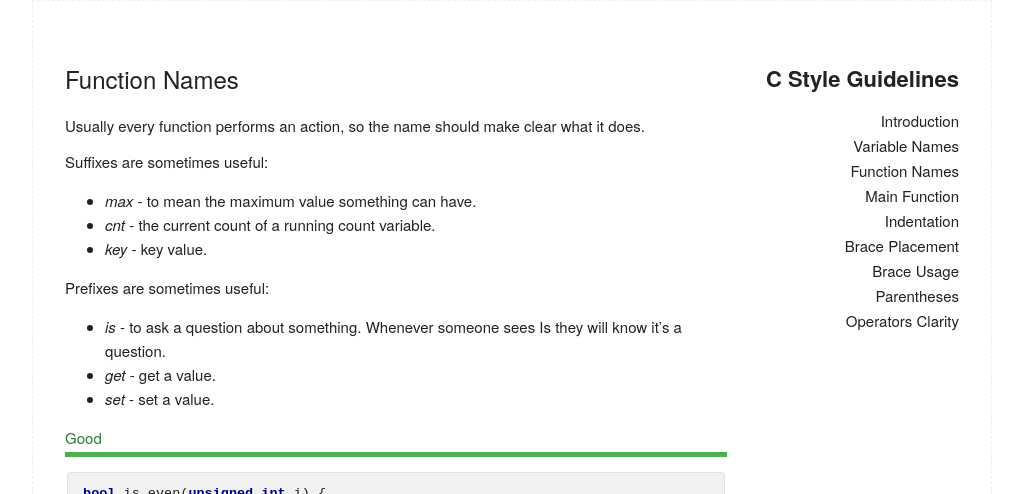
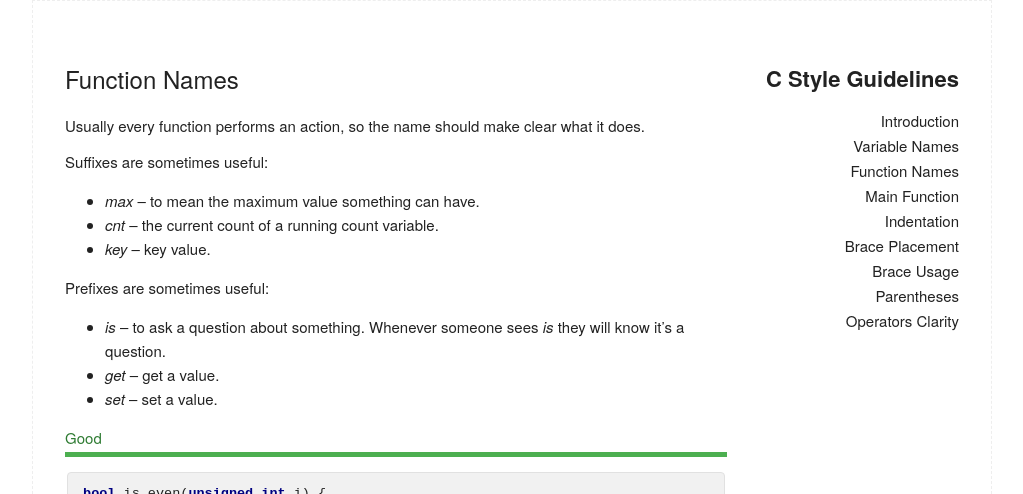
Before and after one commit to ifmp/ifmp.github.io, a Jekyll site: the page built from _guidelines/function_names.markdown, in a window 1280 px wide. Shown: the top 494 px of the page, without its empty margins (128-1151 px from the left). Built offline with Jekyll 4.4.1, drawn with Linux system fonts in a browser that asks for light colours.

Commit message:
Minor fixes.

````diff
--- a/_guidelines/function_names.markdown
+++ b/_guidelines/function_names.markdown
@@ -7,14 +7,14 @@ date: 2018-09-09 00:01:00 +0800
 Usually every function performs an action, so the name should make clear what it does.
 
 Suffixes are sometimes useful:
-- *max* - to mean the maximum value something can have.
-- *cnt* - the current count of a running count variable.
-- *key* - key value.
+- *max* – to mean the maximum value something can have.
+- *cnt* – the current count of a running count variable.
+- *key* – key value.
 
 Prefixes are sometimes useful:
-- *is* - to ask a question about something. Whenever someone sees Is they will know it's a question.
-- *get* - get a value.
-- *set* - set a value.
+- *is* – to ask a question about something. Whenever someone sees *is* they will know it's a question.
+- *get* – get a value.
+- *set* – set a value.
 
 <p class="s-tag-caption do">Good</p>
 ```c++
--- a/_guidelines/parens.markdown
+++ b/_guidelines/parens.markdown
@@ -4,7 +4,7 @@ title:  "Parentheses"
 date: 2018-09-09 00:06:00 +0800
 ---
 
-Do not put parens next to keywords. Put a space between.
+Do not put parentheses next to keywords. Put a space between.
 
 <p class="s-tag-caption do">Good</p>
 ```c++
@@ -20,9 +20,9 @@ if(condition) {
 }
 ```
 
-Keywords are not functions. By putting parens next to keywords keywords and function names are made to look alike.
+Keywords are not functions. By putting parentheses next to keywords keywords and function names are made to look alike.
 
-On the other hand, do put parens next to function names.
+On the other hand, do put parentheses next to function names.
 
 <p class="s-tag-caption do">Good</p>
 ```c++
````
Also changed, not shown: _guidelines/indentation.markdown (+5 -5 lines).
